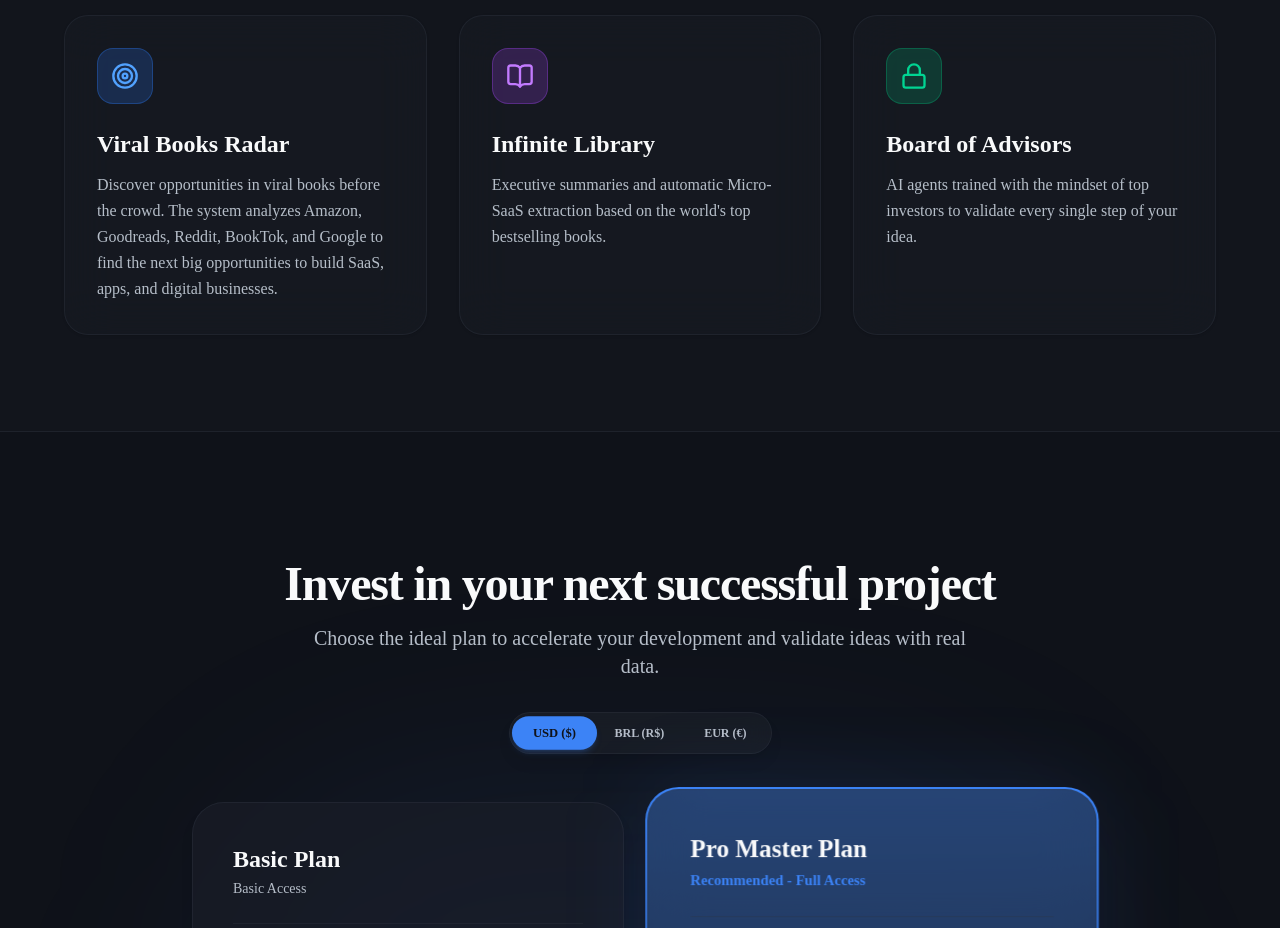
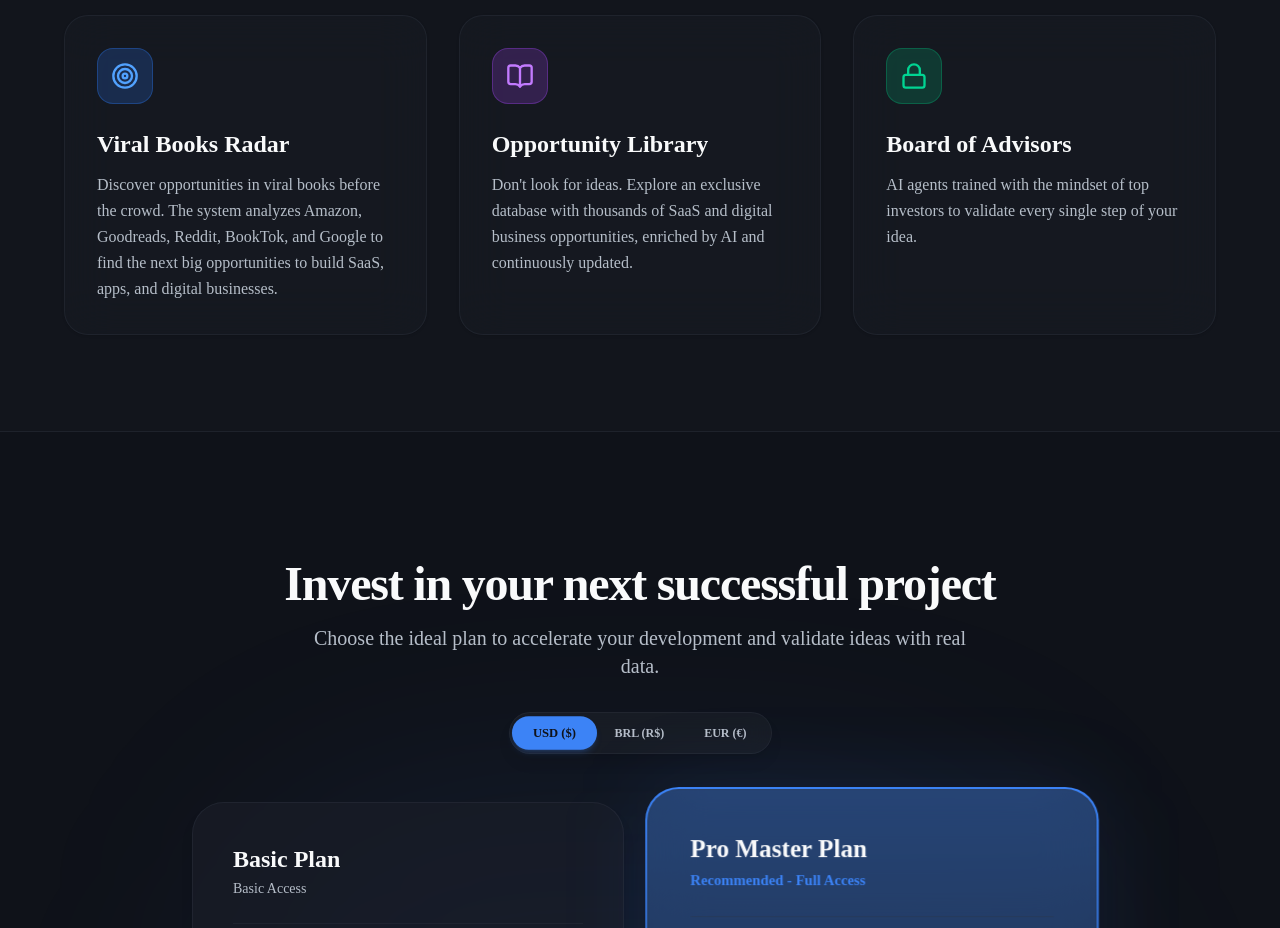
Before and after one commit to matosfigueiredofigas-dot/VIRALBOOK-AI, a Next.js app: page / in a window 1280 px wide. Shown: the part 2340-3268 px from the top of the page. Built offline with nearby package versions, Linux system fonts and the light colour scheme; no server answers.

Commit message:
style: update Biblioteca de Oportunidades title and description

```diff
--- a/src/locales/en.ts
+++ b/src/locales/en.ts
@@ -102,8 +102,8 @@ export const en: Translations = {
     featuresSubtitle: 'We built the exact tools top founders use to discover blue ocean opportunities.',
     feature1Title: 'Viral Books Radar',
     feature1Desc: 'Discover opportunities in viral books before the crowd. The system analyzes Amazon, Goodreads, Reddit, BookTok, and Google to find the next big opportunities to build SaaS, apps, and digital businesses.',
-    feature2Title: 'Infinite Library',
-    feature2Desc: 'Executive summaries and automatic Micro-SaaS extraction based on the world\'s top bestselling books.',
+    feature2Title: 'Opportunity Library',
+    feature2Desc: 'Don\'t look for ideas. Explore an exclusive database with thousands of SaaS and digital business opportunities, enriched by AI and continuously updated.',
     feature3Title: 'Board of Advisors',
     feature3Desc: 'AI agents trained with the mindset of top investors to validate every single step of your idea.',
     pricingTitle: 'Invest in your next successful project',
--- a/src/locales/es.ts
+++ b/src/locales/es.ts
@@ -102,8 +102,8 @@ export const es: Translations = {
     featuresSubtitle: 'Construimos las herramientas exactas que usan los grandes fundadores.',
     feature1Title: 'Radar de Libros Virais',
     feature1Desc: 'Descubre oportunidades en libros virais antes que la mayoría. El sistema analiza Amazon, Goodreads, Reddit, BookTok, Google para encontrar las próximas grandes oportunidades de crear SaaS, aplicaciones y negocios digitales.',
-    feature2Title: 'Biblioteca Infinita',
-    feature2Desc: 'Resúmenes ejecutivos y extracción automática de Micro-SaaS basados en los libros más vendidos del mundo.',
+    feature2Title: 'Biblioteca de Oportunidades',
+    feature2Desc: 'No busques ideas. Explora una base de datos exclusiva con miles de oportunidades de SaaS y negocios digitales, enriquecidas por IA y actualizadas continuamente.',
     feature3Title: 'Consejo de Asesores',
     feature3Desc: 'Agentes de IA entrenados con la mentalidad de grandes inversores para validar cada paso de tu idea.',
     pricingTitle: 'Invierte en tu próximo proyecto exitoso',
--- a/src/locales/pt.ts
+++ b/src/locales/pt.ts
@@ -102,8 +102,8 @@ export const pt: Translations = {
     featuresSubtitle: 'Nós construímos as ferramentas exatas que os grandes fundadores usam para encontrar oceanos azuis.',
     feature1Title: 'Radar de Livros Virais',
     feature1Desc: 'Descobre oportunidades em livros virais antes da maioria. O sistema analisa Amazon, Goodreads, Reddit, BookTok, Google para encontrar as próximas grandes oportunidades de criar SaaS, aplicações e negócios digitais.',
-    feature2Title: 'Biblioteca Infinita',
-    feature2Desc: 'Resumos executivos e extração automática de micro-saas baseados nos livros mais vendidos do mundo.',
+    feature2Title: 'Biblioteca de Oportunidades',
+    feature2Desc: 'Não procure ideias. Explore um banco de dados exclusivo com milhares de oportunidades de SaaS e negócios digitais, enriquecidas por IA e atualizadas continuamente.',
     feature3Title: 'Conselho de Mentores',
     feature3Desc: 'Agentes de IA treinados com a mentalidade dos maiores investidores do mundo para validar cada passo da sua ideia.',
     pricingTitle: 'Invista no seu próximo projeto bem-sucedido',
```
